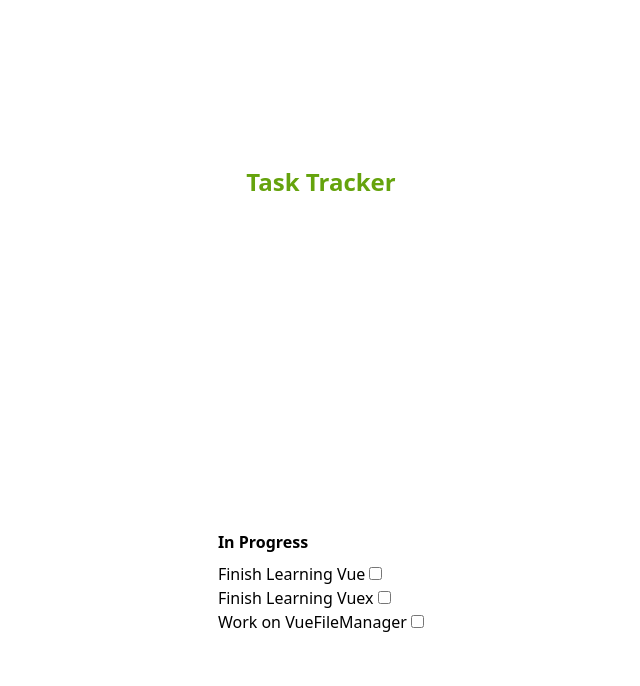
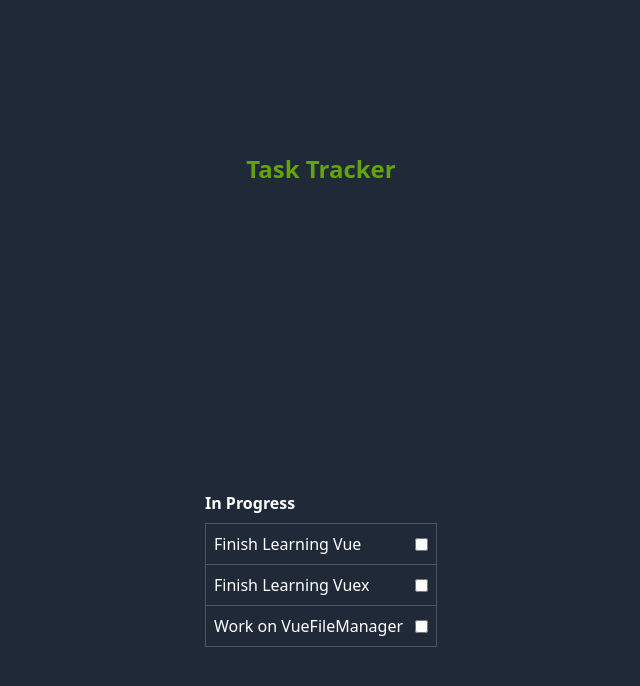
Before and after one commit to Wakil18/Learning-Vue-with-Jeffrey-Way, a plain HTML site: page ep7/index.html in a window 1280 px wide. Shown: the whole page, without its empty margins (319-959 px from the left). Drawn offline with nearby package versions, Linux system fonts and the light colour scheme.

Commit message:
Fix Styles

```diff
--- a/ep7/index.html
+++ b/ep7/index.html
@@ -8,7 +8,7 @@
     <link rel="shortcut icon" href="#">
 </head>
 
-<body class="h-full grid place-items-center">
+<body class="h-full grid place-items-center bg-gray-800 text-white">
 
     <h1 class="font-bold text-2xl text-lime-600">Task Tracker</h1>
 
--- a/ep7/js/components/Assignment.js
+++ b/ep7/js/components/Assignment.js
@@ -2,10 +2,10 @@ export default {
     template: `
 
         <li>
-            <label>
+            <label class="p-2 flex justify-between items-center">
                 {{ assignment.name }}
 
-                <input type="checkbox" v-model="assignment.complete">
+                <input type="checkbox" v-model="assignment.complete" class="ml-3">
             </label>
         </li>
 
--- a/ep7/js/components/AssignmentList.js
+++ b/ep7/js/components/AssignmentList.js
@@ -8,7 +8,7 @@ export default {
         >
             <h2 class="font-bold mb-2">{{ title }}</h2>
 
-            <ul>
+            <ul class="border border-gray-600 divide-y divide-gray-600">
                 <assignment
                     v-for="assignment in assignments"
                     :key="assignment.id"
```
